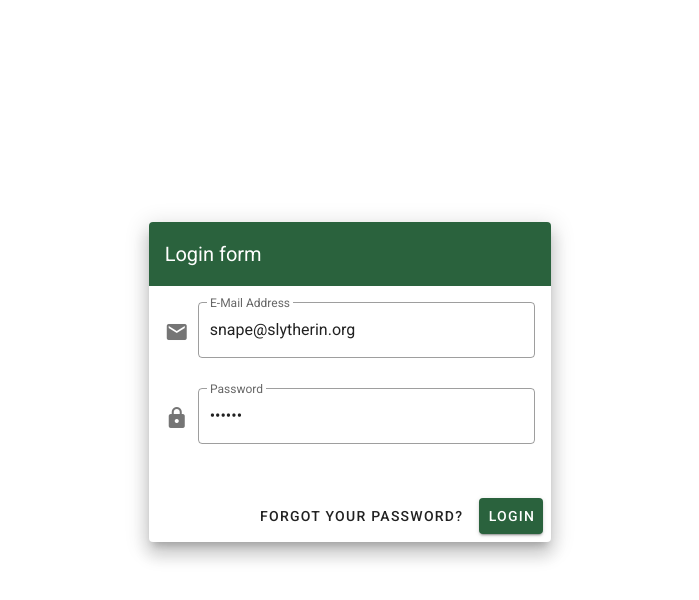
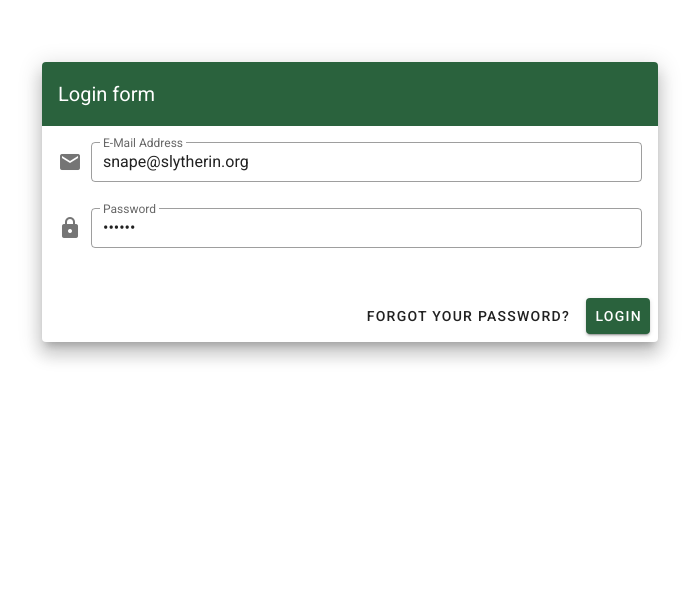
Before and after one commit to clzola/snapes-potions-warehouse-admin, a Vue app: page /login in a window 1280 px wide. Shown: the part 198-798 px from the top of the page, without its empty margins (290-989 px from the left). Built offline with nearby package versions, Linux system fonts and the light colour scheme.

Commit message:
Updates Login component UI

```diff
--- a/src/login/Login.vue
+++ b/src/login/Login.vue
@@ -2,16 +2,16 @@
   <v-content>
     <v-container fluid>
       <v-row align="center" justify="center">
-        <v-col cols="12" sm="8" md="4">
-          <v-img src="../assets/slytherin_crest.png" max-height="360" contain></v-img>
+        <v-col cols="12" lg="6">
+          <v-img src="../assets/slytherin_crest.png" max-height="200" contain></v-img>
           <v-card class="elevation-12 mt-12">
             <v-toolbar color="primary" dark flat>
               <v-toolbar-title>Login form</v-toolbar-title>
             </v-toolbar>
             <v-card-text>
               <v-form>
-                <v-text-field outlined v-model="email" :error-messages="errorMessage" label="E-Mail Address" name="email" prepend-icon="mdi-email" type="email"></v-text-field>
-                <v-text-field outlined v-model="password" label="Password" name="password" prepend-icon="mdi-lock" type="password"></v-text-field>
+                <v-text-field dense outlined v-model="email" :error-messages="errorMessage" label="E-Mail Address" name="email" prepend-icon="mdi-email" type="email"></v-text-field>
+                <v-text-field dense outlined v-model="password" label="Password" name="password" prepend-icon="mdi-lock" type="password"></v-text-field>
               </v-form>
             </v-card-text>
              <v-card-actions>
```
